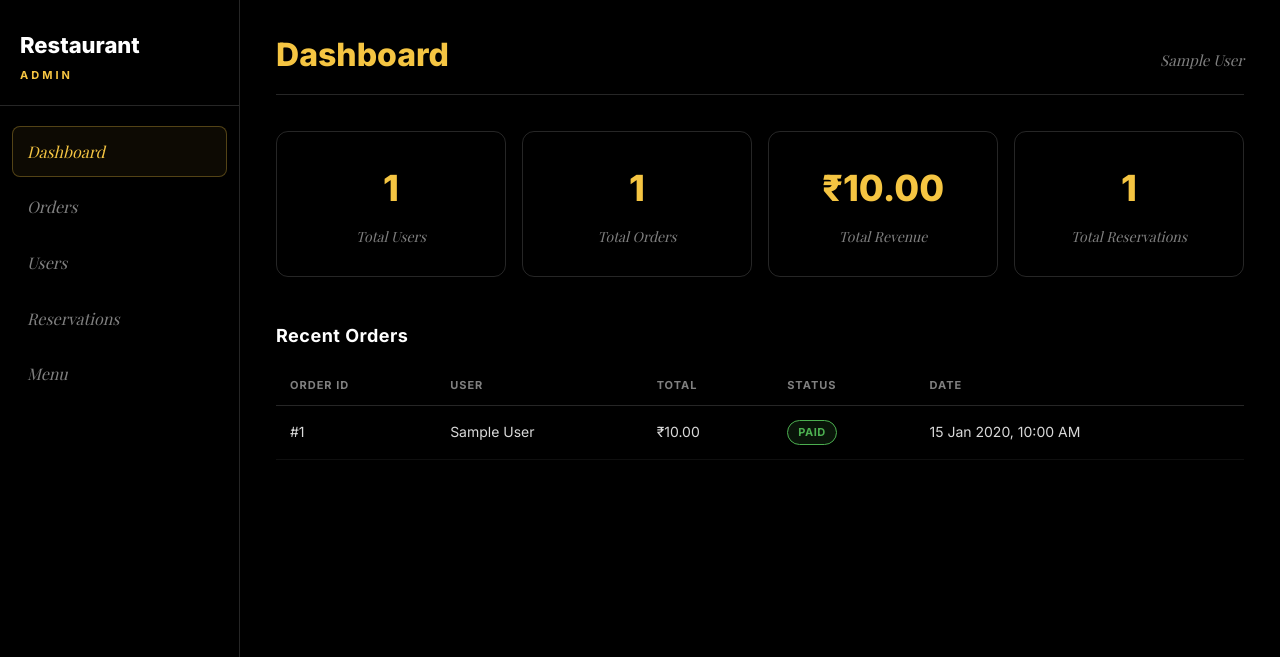
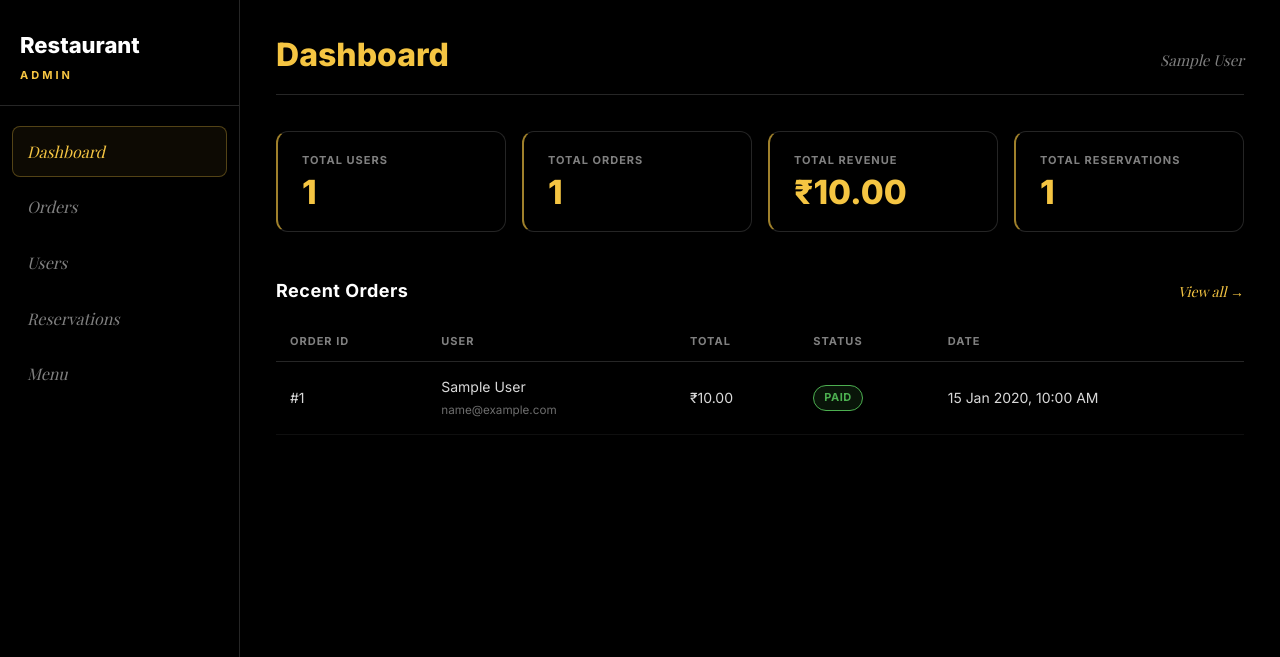
Before and after one commit to Kevin310811/Flask_restaurant_app, a Flask app: page /admin/ in a window 1280 px wide. Shown: the top 657 px of the page. Run offline with Flask 3, Linux system fonts and the light colour scheme; a user stored in the database is signed in; tables that the repository leaves empty hold one stand-in row (values such as "Sample post"); some libraries are stand-ins or nearby versions; some web fonts are replaced.

Commit message:
Add admin dashboard alias and polish dashboard styling
1. /admin/dashboard now redirects to the actual dashboard at /admin/;
   the alias is deliberately unguarded since the redirect target
   enforces login + admin itself.
2. Rework the stat cards: label-over-value hierarchy (small-caps Inter
   label, gold value), gold accent edge on each card and a subtle
   hover lift.
3. Recent Orders: section head row with a "View all" link to the
   orders page, and each user cell now shows the email in muted text
   to match the full orders table.

Verified: anonymous /admin/dashboard and /admin/users bounce as
before, admins land on the dashboard via both URLs, new dashboard
markup/styles render correctly in-browser with no overflow.

```diff
--- a/app/routes/admin.py
+++ b/app/routes/admin.py
@@ -76,6 +76,16 @@ def dashboard():
         total_reservations=total_reservations,
         recent_orders=recent_orders
     )
+
+
+@admin_bp.route('/dashboard')
+def dashboard_alias():
+    """Hand-typed /admin/dashboard lands on the dashboard (its real URL is /admin/).
+
+    Deliberately unguarded: the redirect target enforces login + admin,
+    so this never exposes the panel to anyone.
+    """
+    return redirect(url_for('admin.dashboard'))
 
 
 @admin_bp.route('/orders')
--- a/app/static/CSS/admin.css
+++ b/app/static/CSS/admin.css
@@ -203,28 +203,36 @@ h1, h2, h3, h4 {
 
 .stat-card {
     border: var(--border-faint);
+    border-left: 2px solid rgba(245, 197, 66, 0.65);
     border-radius: var(--radius-lg);
-    padding: 28px 20px;
-    text-align: center;
-    transition: border-color var(--trans-fast);
+    padding: 20px 24px;
+    display: flex;
+    flex-direction: column;
+    gap: var(--space-1);
+    transition: border-color var(--trans-fast), transform var(--trans-fast);
 }
 
 .stat-card:hover {
-    border-color: rgba(245, 197, 66, 0.4);
+    border-color: rgba(245, 197, 66, 0.5);
+    border-left-color: var(--accent);
+    transform: translateY(-2px);
 }
 
 .stat-value {
     font-family: var(--font-heading);
-    font-size: 36px;
+    font-size: clamp(26px, 2.6vw, 34px);
     font-weight: var(--fw-extra);
     color: var(--accent);
-    margin: 0 0 var(--space-2);
+    margin: 0;
+    line-height: 1.1;
 }
 
 .stat-label {
-    font-family: var(--font-body);
-    font-size: var(--fs-sm);
-    font-style: italic;
+    font-family: var(--font-heading);
+    font-size: var(--fs-2xs);
+    font-weight: var(--fw-bold);
+    letter-spacing: 1px;
+    text-transform: uppercase;
     color: var(--text-faint);
     margin: 0;
 }
@@ -237,6 +245,33 @@ h1, h2, h3, h4 {
 .admin-section {
     margin-bottom: var(--space-7);
     overflow-x: auto;
+}
+
+/* Title row with an optional right-aligned link
+   (e.g. the dashboard's "View all" for recent orders) */
+.admin-section-head {
+    display: flex;
+    justify-content: space-between;
+    align-items: baseline;
+    margin-bottom: 20px;
+}
+
+.admin-section-head .admin-section-title {
+    margin-bottom: 0;
+}
+
+.admin-view-all {
+    font-family: var(--font-body);
+    font-style: italic;
+    font-size: var(--fs-sm);
+    color: var(--accent);
+    text-decoration: none;
+    transition: opacity var(--trans-fast);
+}
+
+.admin-view-all:hover {
+    opacity: 0.8;
+    text-decoration: underline;
 }
 
 .admin-section-title {
--- a/app/templates/admin/dashboard.html
+++ b/app/templates/admin/dashboard.html
@@ -5,25 +5,28 @@
 {% block content %}
 <div class="admin-stats">
     <div class="stat-card">
+        <p class="stat-label">Total Users</p>
         <p class="stat-value">{{ total_users }}</p>
-        <p class="stat-label">Total Users</p>
     </div>
     <div class="stat-card">
+        <p class="stat-label">Total Orders</p>
         <p class="stat-value">{{ total_orders }}</p>
-        <p class="stat-label">Total Orders</p>
     </div>
     <div class="stat-card">
+        <p class="stat-label">Total Revenue</p>
         <p class="stat-value">₹{{ "%.2f"|format(total_revenue) }}</p>
-        <p class="stat-label">Total Revenue</p>
     </div>
     <div class="stat-card">
+        <p class="stat-label">Total Reservations</p>
         <p class="stat-value">{{ total_reservations }}</p>
-        <p class="stat-label">Total Reservations</p>
     </div>
 </div>
 
 <div class="admin-section">
-    <h2 class="admin-section-title">Recent Orders</h2>
+    <div class="admin-section-head">
+        <h2 class="admin-section-title">Recent Orders</h2>
+        <a class="admin-view-all" href="{{ url_for('admin.orders') }}">View all &rarr;</a>
+    </div>
     <table class="admin-table">
         <thead>
             <tr>
@@ -38,7 +41,9 @@
             {% for order in recent_orders %}
             <tr>
                 <td>#{{ order.id }}</td>
-                <td>{{ order.user.first_name }} {{ order.user.last_name }}</td>
+                <td>{{ order.user.first_name }} {{ order.user.last_name }}<br>
+                    <small class="muted">{{ order.user.email }}</small>
+                </td>
                 <td>₹{{ "%.2f"|format(order.total) }}</td>
                 <td><span class="status-badge {{ order.status }}">{{ order.status }}</span></td>
                 <td>{{ order.created_at.strftime('%d %b %Y, %I:%M %p') }}</td>
```
